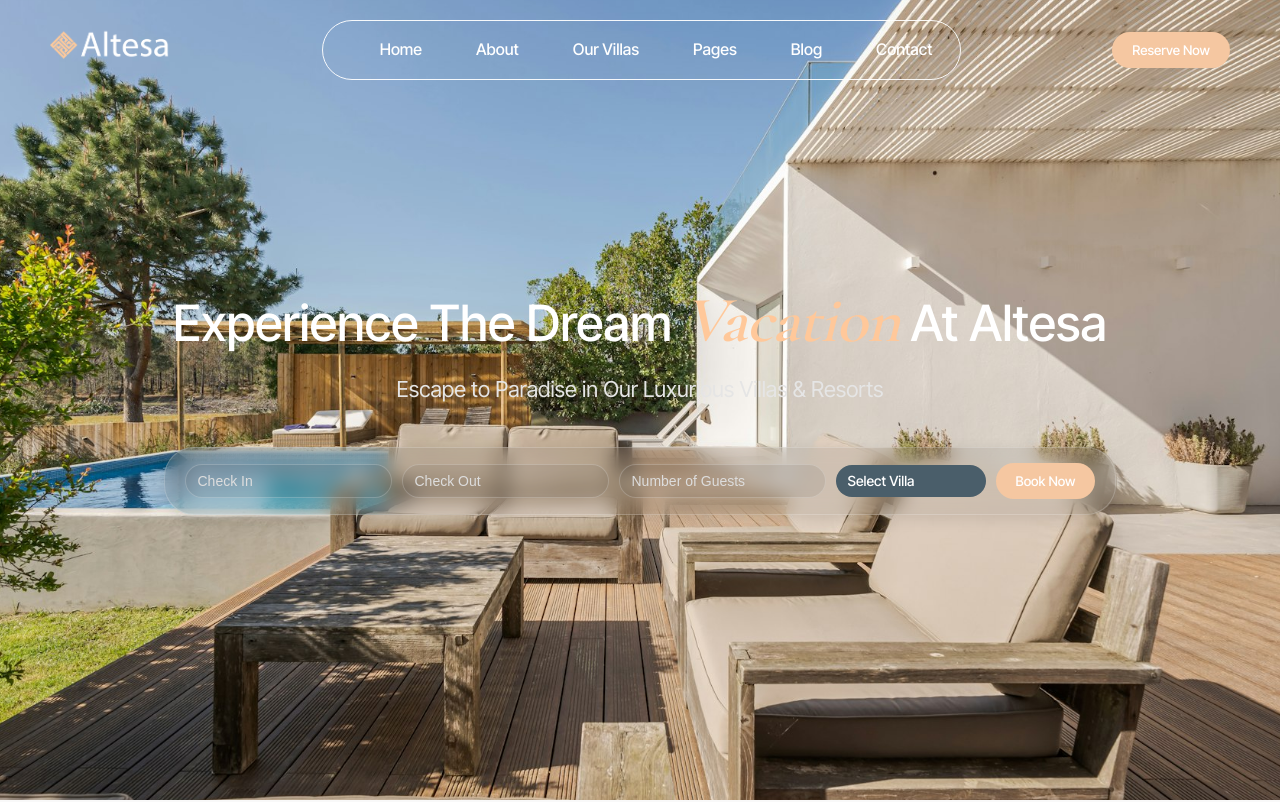
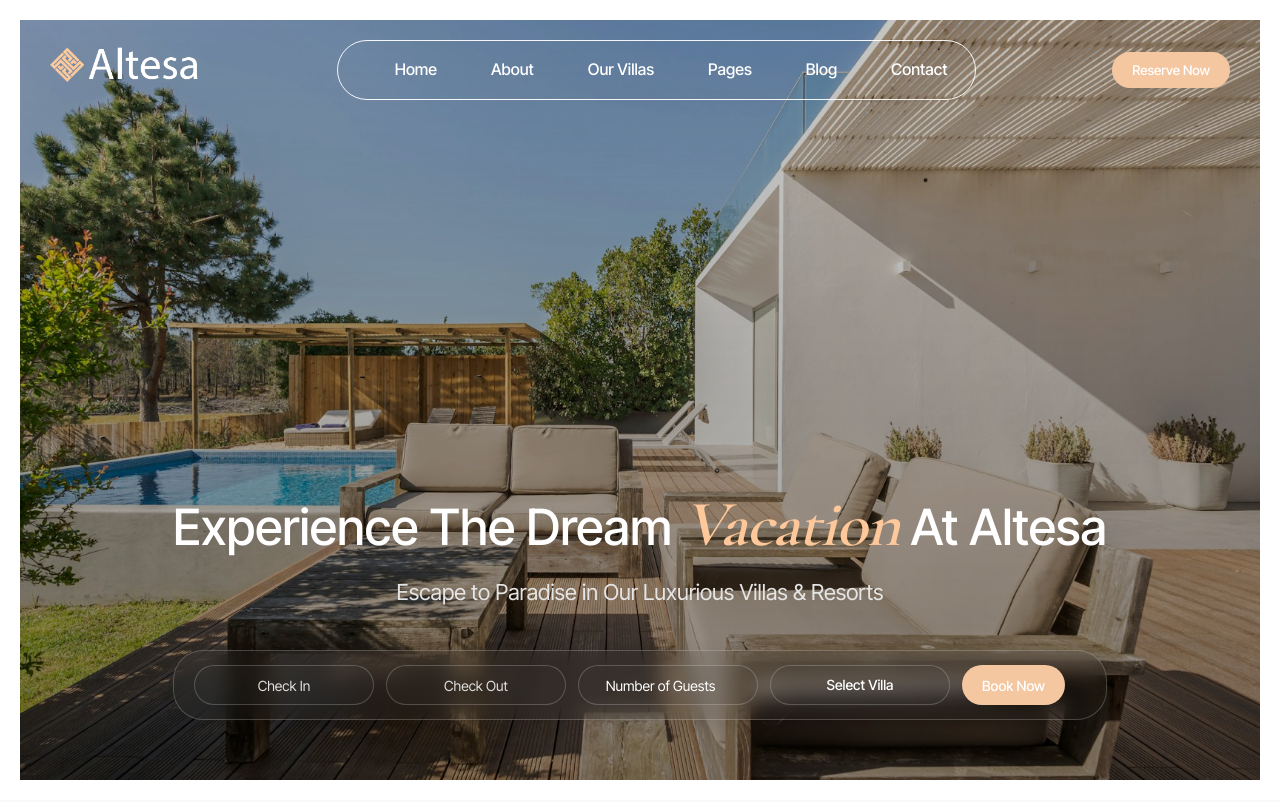
Before and after one commit to lynganthutran03/Altesa, a plain HTML site: page index.html in a window 1280 px wide. Shown: the top 802 px of the page. Drawn offline with nearby package versions, Linux system fonts and the light colour scheme.

Commit message:
fix the select villa and done the slider

```diff
--- a/index.html
+++ b/index.html
@@ -65,11 +65,15 @@
                 </h1>
                 <p>Escape to Paradise in Our Luxurious Villas & Resorts</p>
                 <div class="search-bar">
-                    <input type="text" placeholder="Check In">
-                    <input type="text" placeholder="Check Out">
-                    <input type="text" placeholder="Number of Guests">
-                    <select class="select-villa">
-                        <option value="" disabled selected>Select Villa</option>
+                    <div class="date-input-wrapper">
+                        <input type="date" id="checkin" name="checkin" data-placeholder="Check In" required>
+                    </div>
+                    <div class="date-input-wrapper">
+                        <input type="date" id="checkout" name="checkout" data-placeholder="Check Out" required>
+                    </div>
+                    <input type="number" placeholder="Number of Guests" min="0" max="100" required>
+                    <select class="select-villa" required>
+                        <option value="" disabled selected hidden>Select Villa</option>
                         <option value="whispering-pines">Whispering Pines Villa</option>
                         <option value="mountain-serenity">Mountain Serenity Villa</option>
                         <option value="modern-bliss">Modern Bliss Villa</option>
--- a/styles.css
+++ b/styles.css
@@ -1,4 +1,5 @@
 * {
+    box-sizing: border-box;
     margin: 0;
     padding: 0;
     box-sizing: border-box;
@@ -16,6 +17,7 @@ header {
     justify-content: space-between;
     align-items: center;
     padding: 20px 50px;
+    margin-top: 20px;
     background: transparent;
     position: absolute;
     top: 0;
@@ -29,7 +31,8 @@ header {
 }
 
 .logo img {
-    width: 120px;
+    max-width: 200px;
+    width: 150px;
     height: auto;
 }
 
@@ -128,11 +131,12 @@ nav ul li a:hover {
 
 /* Hero Section with Slider */
 .hero {
+    border: 20px solid white;
     position: relative;
     height: 100vh;
     display: flex;
     flex-direction: column;
-    justify-content: center;
+    justify-content: flex-end;
     align-items: center;
     text-align: center;
     padding: 0 20px;
@@ -140,7 +144,6 @@ nav ul li a:hover {
 }
 
 .hero-slider {
-    background-color: rgba(0, 0, 0, 0);
     background-image: linear-gradient(rgba(14, 24, 36, 0.28) 0%, rgb(14, 24, 36) 100%);
     position: absolute;
     top: 0;
@@ -148,6 +151,18 @@ nav ul li a:hover {
     width: 100%;
     height: 100%;
     z-index: 1;
+}
+
+.hero-slider::after {
+    content: "";
+    position: absolute;
+    top: 0;
+    left: 0;
+    width: 100%;
+    height: 100%;
+    background: linear-gradient(rgba(0, 0, 0, 0.2), rgba(0, 0, 0, 0.4));
+    z-index: 2;
+    pointer-events: none;
 }
 
 .slide {
@@ -158,7 +173,6 @@ nav ul li a:hover {
     height: 100%;
     background-size: cover;
     background-position: center;
-    transform: scale(1);
     z-index: 1;
 }
 
@@ -201,7 +215,8 @@ nav ul li a:hover {
 
 .hero-content {
     position: relative;
-    z-index: 2;
+    z-index: 3;
+    margin-bottom: 60px;
 }
 
 .hero-content .heading {
@@ -241,57 +256,125 @@ nav ul li a:hover {
 .search-bar {
     display: flex;
     align-items: center;
-    justify-content: space-between;
+    gap: 12px;
     background: rgba(71, 71, 71, 0.1);
     backdrop-filter: blur(10px);
     border-radius: 30px;
-    padding: 15px 20px;
+    padding: 10px 20px;
     box-shadow: 0 4px 15px rgba(0, 0, 0, 0.1);
     border: 1px solid rgba(255, 255, 255, 0.2);
 }
 
-.search-bar input {
+.search-bar input,
+.search-bar select,
+.search-bar button {
     background: rgba(71, 71, 71, 0.1);
+    border: 1px solid rgba(255, 255, 255, 0.2);
     border-radius: 20px;
-    border: 1px solid rgba(255, 255, 255, 0.2);
-    padding: 8px 12px;
+    padding: 10px 12px;
     font-size: 14px;
+    text-align: center;
+    height: 40px;
+    position: relative;
+    box-sizing: border-box;
     color: #fff;
-    margin-right: 10px;
+    font-family: 'Inter Tight', sans-serif;
 }
 
-.search-bar input::placeholder {
-    color: #ddd;
+.search-bar input[type="number"] {
+    color: #fff;
+    cursor: pointer;
 }
 
+.search-bar input[type="number"]::placeholder {
+    color: #fff;
+    opacity: 1;
+}
+
+.search-bar input[type="number"],
+.search-bar input[type="date"],
+.search-bar select {
+    width: 180px;
+}
+
+.search-bar input[type="date"] {
+    top: 4px;
+    cursor: pointer;
+    position: relative;
+}
+
+.search-bar input[type="date"]::-webkit-calendar-picker-indicator {
+    opacity: 0;
+    left: 0;
+    right: 0;
+    top: 0;
+    bottom: 0;
+    width: 100%;
+    height: 100%;
+    cursor: pointer;
+    position: absolute;
+    z-index: 2;
+}
+
+.search-bar input[type="date"]::-webkit-datetime-edit,
+.search-bar input[type="date"]::-webkit-inner-spin-button,
+.search-bar input[type="date"]::-webkit-clear-button {
+    display: none;
+}
+
+.search-bar input[type="date"]::after {
+    content: attr(data-placeholder);
+    position: absolute;
+    left: 50%;
+    top: 50%;
+    transform: translate(-50%, -50%);
+    color: #dfdfdf;
+    pointer-events: none;
+    font-size: 14px;
+    transition: opacity 0.2s ease;
+    z-index: 1;
+}
+
+.search-bar input[type="date"]:valid {
+    color: #fff;
+}
+
+.search-bar input[type="date"]:valid::after {
+    opacity: 0;
+}
+
+.search-bar input[type="date"]:focus::after {
+    opacity: 1;
+}
+
+.search-bar input[type="date"]:focus:valid::after {
+    opacity: 0;
+}
+
+/* Select villa styles */
 .search-bar .select-villa {
     appearance: none;
     -webkit-appearance: none;
     -moz-appearance: none;
-    background-color: #4A5E6A;
-    color: white;
-    padding: 8px 12px;
-    font-size: 14px;
-    border: none;
-    border-radius: 20px;
-    width: 150px;
+    background: rgba(71, 71, 71, 0.1);
+    border: 1px solid rgba(255, 255, 255, 0.2);
+    color: #fff;
     cursor: pointer;
     font-family: 'Inter Tight', sans-serif;
     font-weight: 500;
-    margin-right: 10px;
-    position: relative;
-}
-
-.search-bar .select-villa:hover {
-    background-color: #3e4f59;
+    width: 180px;
 }
 
 .search-bar .select-villa option {
     background-color: white;
     color: black;
-    font-family: 'Inter Tight', sans-serif;
 }
 
+.search-bar .select-villa option:checked {
+    color: #fff;
+}
+
+/* Button styles */
 .search-bar button {
     padding: 10px 20px;
     background: #f5c7a1;
@@ -306,6 +389,32 @@ nav ul li a:hover {
 
 .search-bar button:hover {
     background: #e0b08a;
+}
+
+.date-input-wrapper {
+    position: relative;
+    display: inline-block;
+}
+
+.date-placeholder {
+    position: absolute;
+    left: 0;
+    top: 50%;
+    transform: translate(-50%, -50%);
+    color: #888;
+    font-size: 14px;
+    pointer-events: none;
+    opacity: 1;
+    transition: opacity 0.2s ease;
+}
+
+.date-input-wrapper input:valid + .date-placeholder,
+.date-input-wrapper input:focus:valid + .date-placeholder {
+    opacity: 0;
+}
+
+.date-input-wrapper input:focus + .date-placeholder {
+    opacity: 1;
 }
 
 /* Welcome Section */
```
